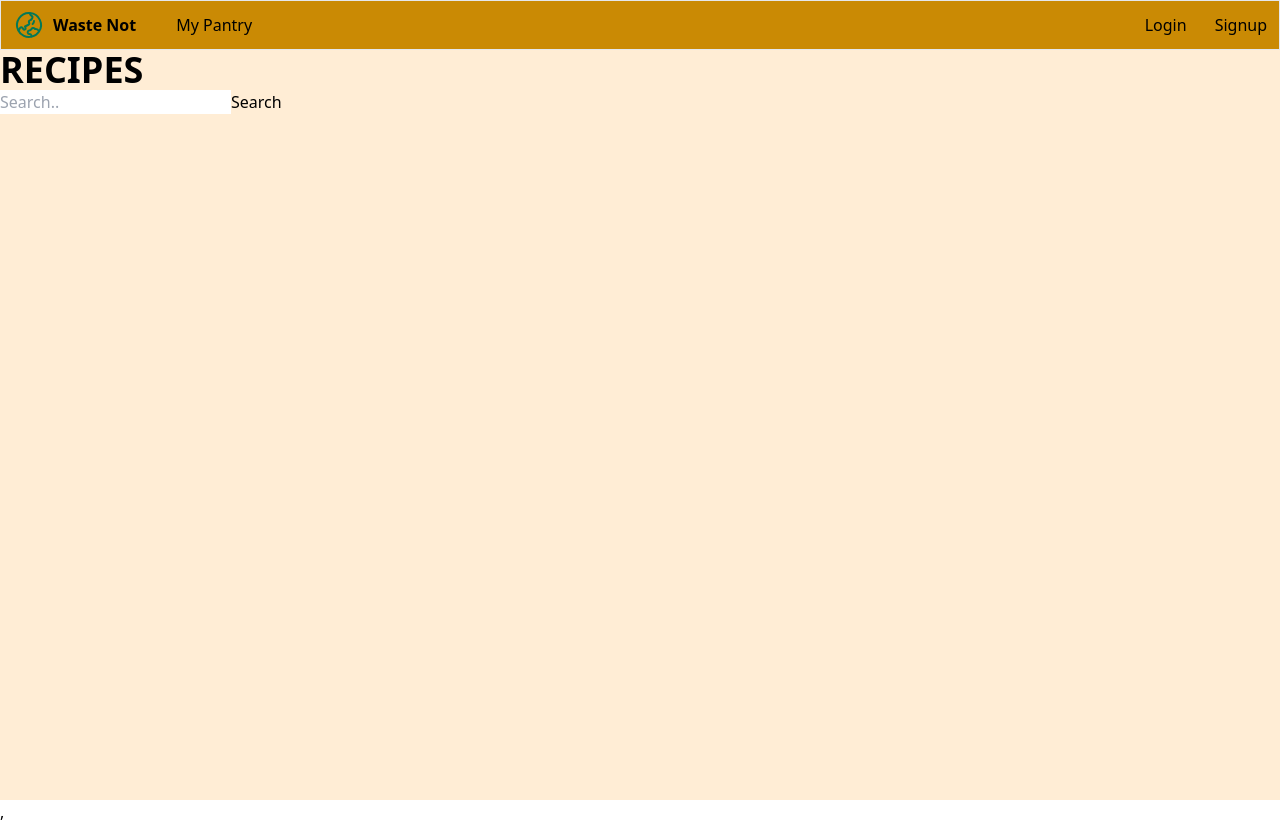
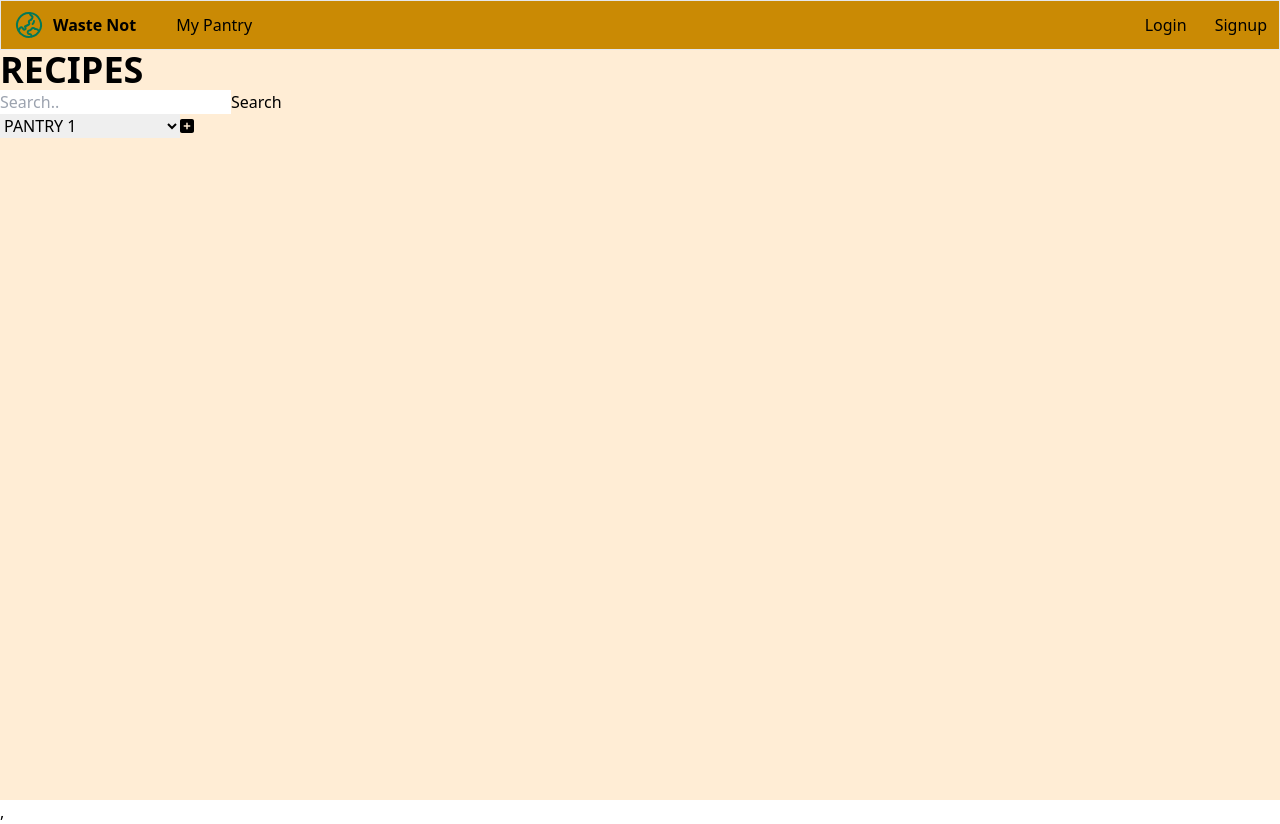
Before and after one commit to Blue-ocean-HR/blueocean-client, a React app: page /recipes in a window 1280 px wide. Built offline with nearby package versions, Linux system fonts and the light colour scheme; the HTML template or start-up script is replaced by a standard one.

Commit message:
added choose ingredients

```diff
--- a/package.json
+++ b/package.json
@@ -19,6 +19,9 @@
   },
   "homepage": "https://github.com/Blue-ocean-HR/blueocean-client#readme",
   "dependencies": {
+    "@fortawesome/fontawesome-svg-core": "^6.2.1",
+    "@fortawesome/free-solid-svg-icons": "^6.2.1",
+    "@fortawesome/react-fontawesome": "^0.2.0",
     "react": "^18.2.0",
     "react-dom": "^18.2.0",
     "react-router-dom": "^6.4.3"
--- a/src/Recipes.jsx
+++ b/src/Recipes.jsx
@@ -1,4 +1,6 @@
 import React, {useState, useEffect} from 'react';
+import { FontAwesomeIcon } from '@fortawesome/react-fontawesome'
+import { faSquarePlus, faThin} from '@fortawesome/free-solid-svg-icons'
 
 const Recipes = () => {
   const [query, setQuery] = useState('');
@@ -18,6 +20,20 @@ const Recipes = () => {
       <h1 className="text-primary text-4xl font-bold">RECIPES</h1>
       <input type="text" value={query} placeholder="Search.." onChange={handleInput}></input>
       <button type="submit" onSubmit={handleSearch}>Search</button>
+
+      {/* CHOOSE INGREDIENTS DROP DOWN */}
+      <div className="choose-ingredient">
+        <select name="ingredient" id="ingredient-dropdown">
+          {/* render pantry items accordingly */}
+          <option value="" disabled defaultValue>Choose Ingredients...</option>
+          <option value="pantry item 1">PANTRY 1</option>
+          <option value="pantry item 2">PANTRY 2</option>
+        </select>
+        <button><FontAwesomeIcon icon={faSquarePlus} /></button>
+      </div>
+
+
+
     </div>
   )
 }
```
